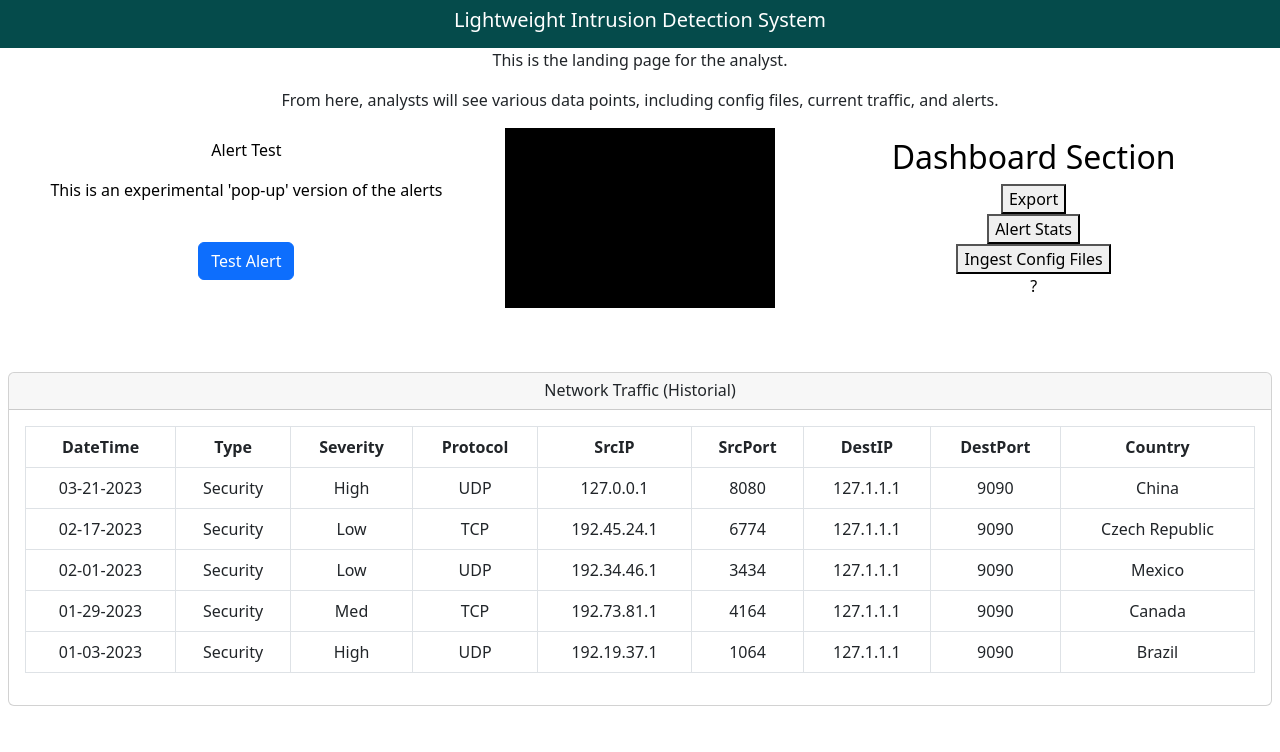
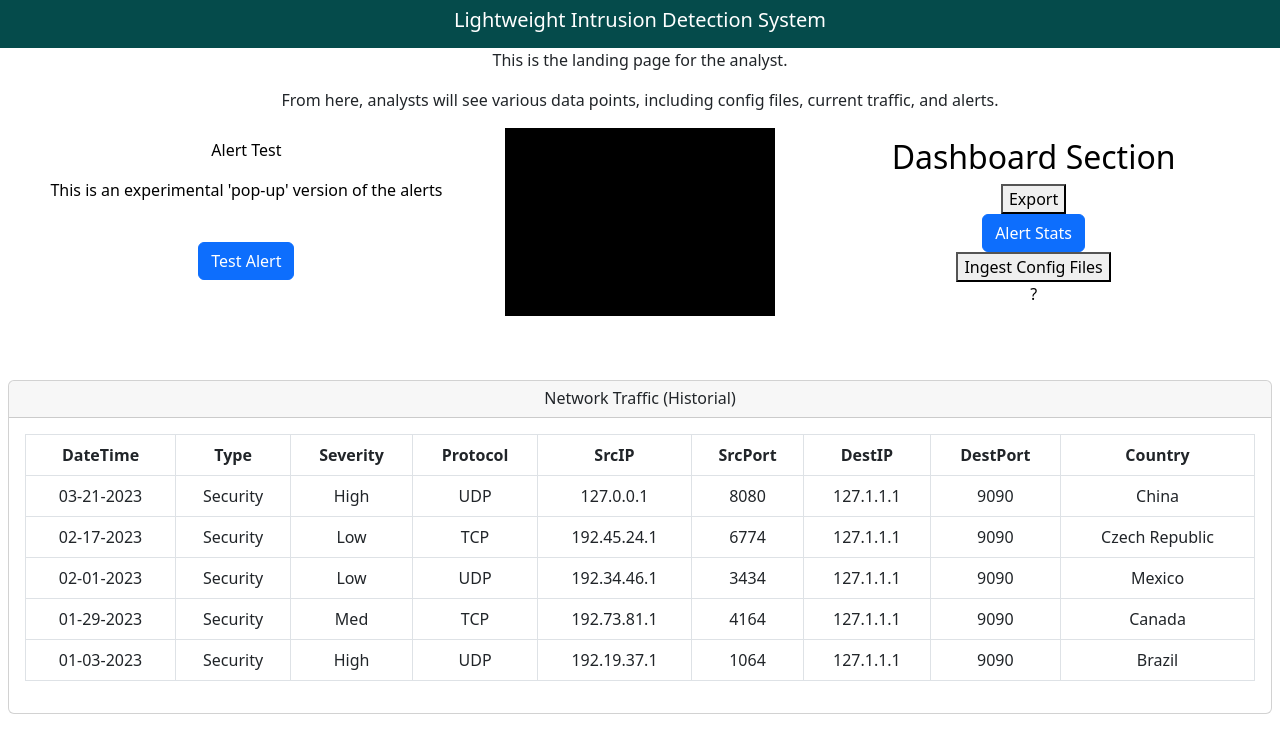
Before and after one commit to equijas/ids, a React (Create React App) app: page / in a window 1280 px wide. Shown: the top 752 px of the page. Built offline with nearby package versions, Linux system fonts and the light colour scheme.

Commit message:
add landing page, add routes, bootstrap styling

```diff
--- a/src/App.js
+++ b/src/App.js
@@ -1,11 +1,7 @@
 import logo from './logo.svg';
 import './App.css';
 import Alert from './components/Alert';
-import AlertDisplay from './components/AlertDisplay';
 import 'bootstrap/dist/css/bootstrap.min.css';
-import ExportButton from './dashboard/ExportButton.js';
-import AlertStats from './dashboard/AlertStats.js'
-import IngestConfig from './dashboard/IngestConfig';
 
 
 import {
@@ -15,51 +11,22 @@ import {
   Navigate,
 } from "react-router-dom";
 import { Component, useState } from 'react';
+import LandingPage from "./components/LandingPage";
 
 class App extends Component {
   render() {
     return (
-      <body>
-        <nav class="navbar navbar-expand-lg navbar-dark nav-bg fixed-top">
-          <div class="container-fluid">
-            <h5 class="text-white text-center col">Lightweight Intrusion Detection System</h5>
+        <Router>
+          <body>
+          <div className="main">
+            <Routes>
+              <Route path="/" element={<LandingPage />}/>
+              <Route path="/other" element={<Alert />}></Route>
+            </Routes>
           </div>
-        </nav>
-        <br/>
-        <br/>
-        <div className="main">
-          <p>This is the landing page for the analyst.</p>
-          <p>From here, analysts will see various data points, including config files, current traffic, and alerts.</p>
+          </body>
+        </Router>
 
-
-          <div class="row">
-            <div class="column">
-              <p>Alert Test</p>
-              <p>This is an experimental 'pop-up' version of the alerts</p>
-              <br/>
-              <Alert />
-            </div>
-            <div  class="divider">
-
-            </div>
-            <div class="column">
-              <h2>
-                Dashboard Section
-              </h2>
-              <div><ExportButton/></div>
-              <div><AlertStats/></div>
-              <div><IngestConfig/></div>
-              <div>?</div>
-            </div>
-          </div>
-          <br/>
-          <br/>
-
-          <NetworkHistorial />
-          {/* <br/> */}
-
-        </div>
-      </body>
     );
   }
 }
--- a/src/components/Alert.js
+++ b/src/components/Alert.js
@@ -30,6 +30,7 @@ class Alert extends Component {
     }
 
     displayAlert() {
+        console.log("alert displaying")
         this.setState(prevState => ({
             alertVisible: !prevState.alertVisible,
             buttonText: prevState.alertVisible ? 'Test Alert' : 'Hide Alert'
--- /dev/null
+++ b/src/components/LandingPage.js
@@ -0,0 +1,113 @@
+
+import './LandingPage.css';
+import Alert from "./Alert";
+import AlertDisplay from "./AlertDisplay";
+import 'bootstrap/dist/css/bootstrap.min.css';
+import ExportButton from "../dashboard/ExportButton";
+import AlertStats from "../dashboard/AlertStats";
+import IngestConfig from "../dashboard/IngestConfig";
+import { Component, useState } from 'react';
+
+class LandingPage extends Component {
+    render() {
+        return (
+            <body>
+            <nav className="navbar navbar-expand-lg navbar-dark nav-bg fixed-top">
+                <div className="container-fluid">
+                    <h5 className="text-white text-center col">Lightweight Intrusion Detection System</h5>
+                </div>
+            </nav>
+            <br/>
+            <br/>
+            <div className="main">
+                <p>This is the landing page for the analyst.</p>
+                <p>From here, analysts will see various data points, including config files, current traffic, and
+                    alerts.</p>
+
+
+                <div className="row">
+                    <div className="column">
+                        <p>Alert Test</p>
+                        <p>This is an experimental 'pop-up' version of the alerts</p>
+                        <br/>
+                        <Alert/>
+                    </div>
+                    <div className="divider">
+
+                    </div>
+                    <div className="column">
+                        <h2>
+                            Dashboard Section
+                        </h2>
+                        <div><ExportButton/></div>
+                        <div><AlertStats/></div>
+                        <div><IngestConfig/></div>
+                        <div>?</div>
+                    </div>
+                </div>
+                <br/>
+                <br/>
+
+                <NetworkHistorial/>
+
+            </div>
+            </body>
+        );
+    }
+}
+
+function NetworkHistorial() {
+    const [dummyData, setData] = useState([
+        { DateTime: '03-21-2023', Type: 'Security', Severity: 'High', Protocol: 'UDP', SrcIP: "127.0.0.1", SrcPort: "8080", DestIP: "127.1.1.1", DestPort: "9090", Country: "China" },
+        { DateTime: '02-17-2023', Type: 'Security', Severity: 'Low', Protocol: 'TCP', SrcIP: "192.45.24.1", SrcPort: "6774", DestIP: "127.1.1.1", DestPort: "9090", Country: "Czech Republic" },
+        { DateTime: '02-01-2023', Type: 'Security', Severity: 'Low', Protocol: 'UDP', SrcIP: "192.34.46.1", SrcPort: "3434", DestIP: "127.1.1.1", DestPort: "9090", Country: "Mexico" },
+        { DateTime: '01-29-2023', Type: 'Security', Severity: 'Med', Protocol: 'TCP', SrcIP: "192.73.81.1", SrcPort: "4164", DestIP: "127.1.1.1", DestPort: "9090", Country: "Canada" },
+        { DateTime: '01-03-2023', Type: 'Security', Severity: 'High', Protocol: 'UDP', SrcIP: "192.19.37.1", SrcPort: "1064", DestIP: "127.1.1.1", DestPort: "9090", Country: "Brazil" }
+
+    ]);
+
+
+    return (
+        <div class="card mx-2 my-3">
+            <h6 class="card-header">
+                Network Traffic (Historial)
+            </h6>
+            <div class="card-body">
+                <div class="table-responsive">
+                    <table class="table table-bordered table-hover">
+                        <thead>
+                        <tr>
+                            <th>DateTime</th>
+                            <th>Type</th>
+                            <th>Severity</th>
+                            <th>Protocol</th>
+                            <th>SrcIP</th>
+                            <th>SrcPort</th>
+                            <th>DestIP</th>
+                            <th>DestPort</th>
+                            <th>Country</th>
+                        </tr>
+                        </thead>
+                        <tbody id="live-table">
+                        {dummyData.map((item, index) => (
+                            <tr key={index}>
+                                <td>{item.DateTime}</td>
+                                <td>{item.Type}</td>
+                                <td>{item.Severity}</td>
+                                <td>{item.Protocol}</td>
+                                <td>{item.SrcIP}</td>
+                                <td>{item.SrcPort}</td>
+                                <td>{item.DestIP}</td>
+                                <td>{item.DestPort}</td>
+                                <td>{item.Country}</td>
+                            </tr>
+                        ))}
+
+                        </tbody>
+                    </table>
+                </div>
+            </div>
+        </div>
+    );
+}
+export default LandingPage;
--- a/src/dashboard/AlertStats.js
+++ b/src/dashboard/AlertStats.js
@@ -1,10 +1,22 @@
 import React from 'react';
 import '../App.css';
+import {Alert, Button} from "react-bootstrap";
+import {Link, Route, Routes, useNavigate} from "react-router-dom";
+
 
 function AlertStats() {
+
+  let navigate = useNavigate();
+  const changePath = () => {
+    let path = 'other';
+    navigate(path);
+  }
+
   return (
     <div className="App">
-      <button>Alert Stats</button>
+      <Button onClick={changePath}>
+        Alert Stats
+      </Button>
     </div>
   );
 }
--- a/src/index.js
+++ b/src/index.js
@@ -8,7 +8,7 @@ import 'bootstrap/dist/css/bootstrap.min.css';
 const root = ReactDOM.createRoot(document.getElementById('root'));
 root.render(
   <React.StrictMode>
-    <App />
+      <App />
   </React.StrictMode>
 );
 
```
Also changed, not shown: src/components/LandingPage.css (added).
